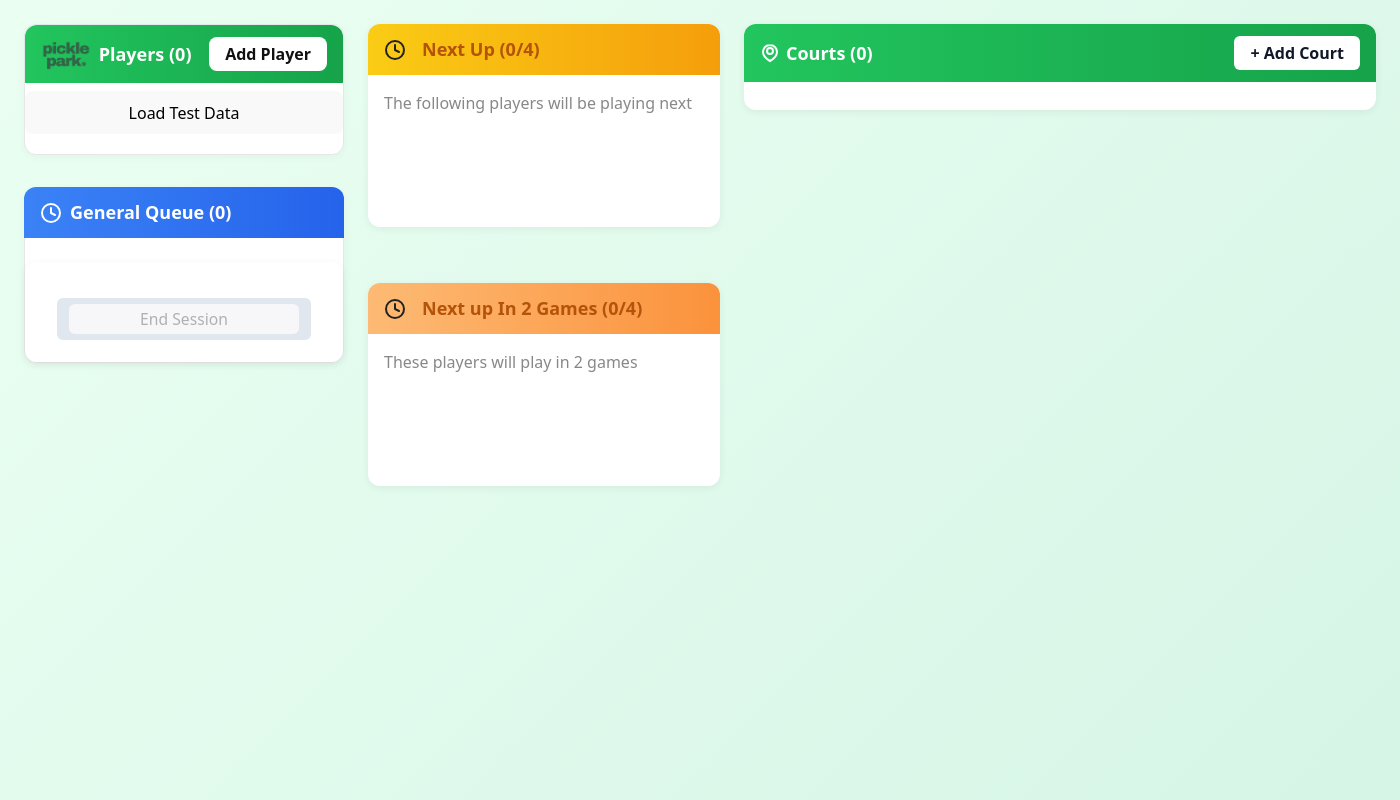
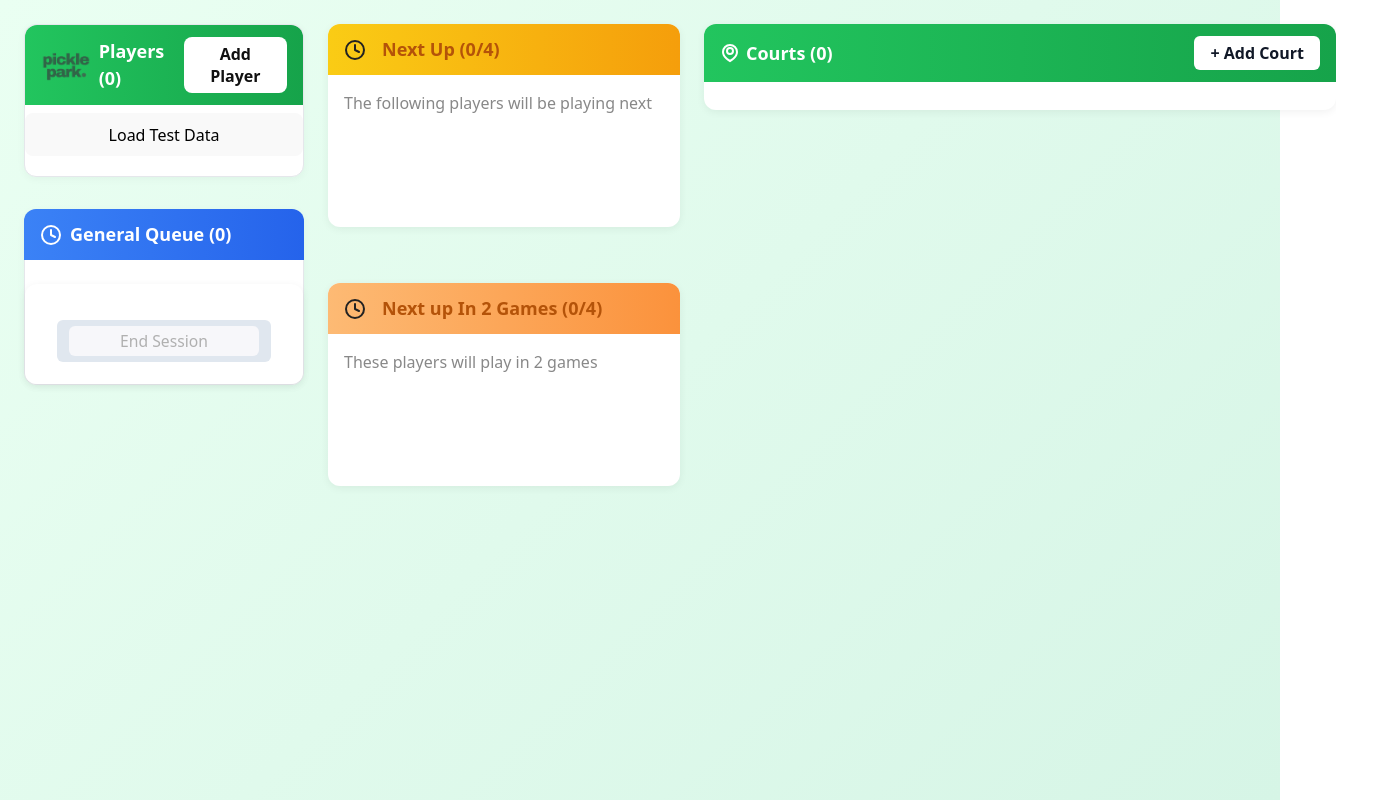
Before and after one commit to ghf4336/PaddleStack, a React (Vite) app in the folder client/: page / in a window 1280 px wide. Shown: the whole page, 1400 px wide, since content can reach past the window. Built offline with nearby package versions, Linux system fonts and the light colour scheme.

Commit message:
Update background image and centre app

```diff
--- a/client/src/App.css
+++ b/client/src/App.css
@@ -104,9 +104,17 @@
   background: #fee2e2;
 }
 /* Layout */
+
+body {
+  min-height: 100vh;
+  background: linear-gradient(135deg, #eafff2 0%, #d6f5e6 100%);
+  padding: 0;
+  margin: 0;
+}
+
 #root {
   min-height: 100vh;
-  background: linear-gradient(135deg, #eafff2 0%, #d6f5e6 100%);
+  width: 100vw;
   padding: 0;
   margin: 0;
   display: flex;
```
